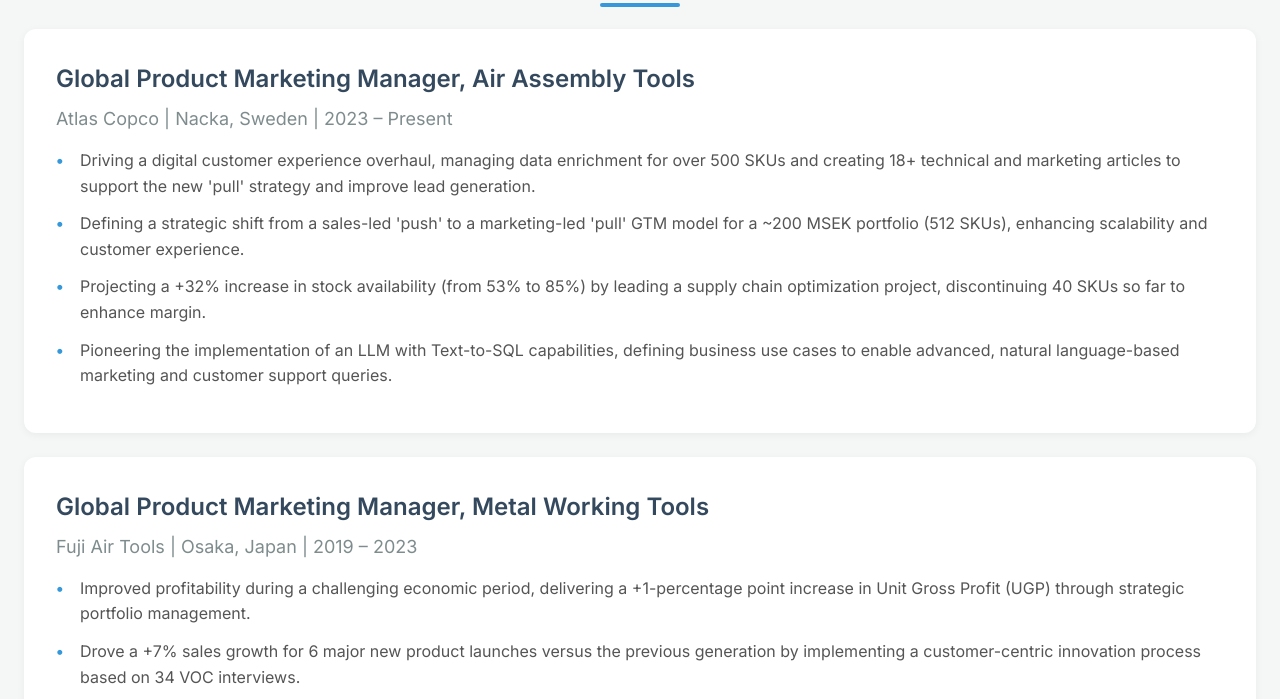
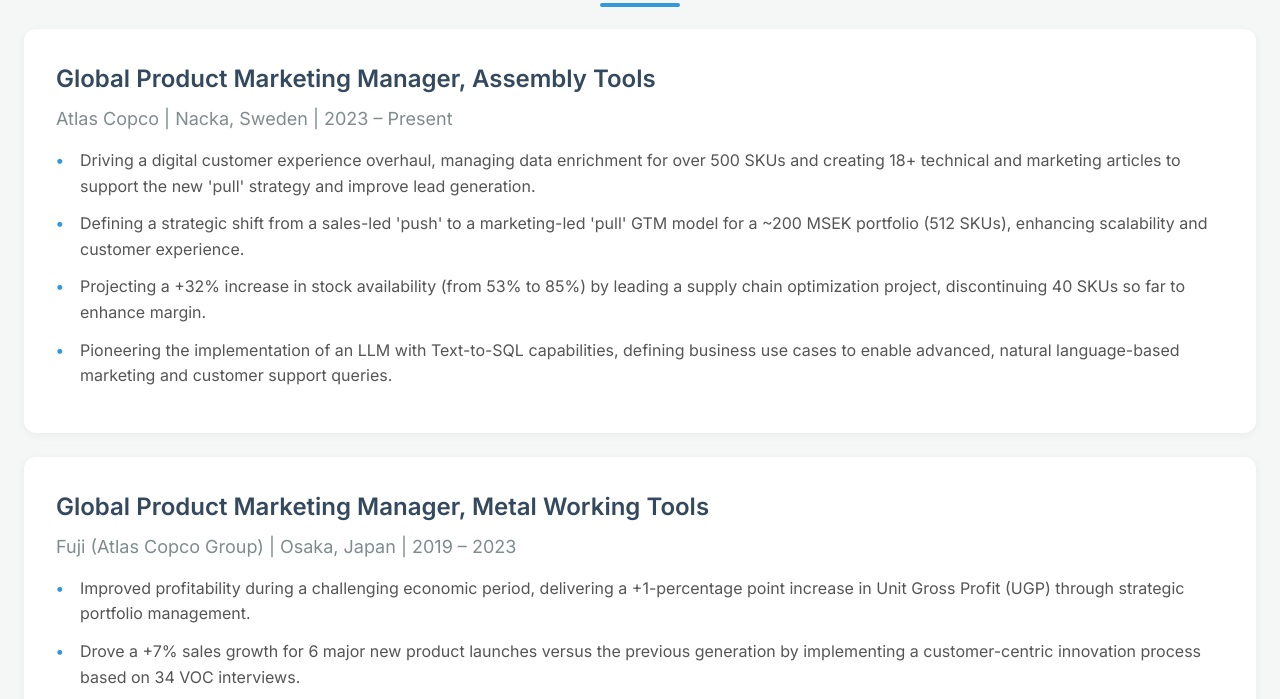
Before and after one commit to ClementBaylion/ResumeGemini, a plain HTML site: page resume.html in a window 1280 px wide. Shown: the part 397-1096 px from the top of the page. Drawn offline with nearby package versions, Linux system fonts and the light colour scheme.

Commit message:
correction costet 2

```diff
--- a/resume.html
+++ b/resume.html
@@ -254,7 +254,7 @@
 
         <!-- Experience 1: Atlas Copco -->
         <div class="experience-card">
-            <h3 class="job-title" data-i18n="jobTitle1">Global Product Marketing Manager, Air Assembly Tools</h3>
+            <h3 class="job-title" data-i18n="jobTitle1">Global Product Marketing Manager, Assembly Tools</h3>
             <p class="company-info" data-i18n="companyInfo1">Atlas Copco | Nacka, Sweden | 2023 – Present</p>
             <ul class="description-list">
                 <li data-i18n="jobDesc1_1">Driving a digital customer experience overhaul, managing data enrichment for over 500 SKUs and creating 18+ technical and marketing articles to support the new 'pull' strategy and improve lead generation.</li>
@@ -267,7 +267,7 @@
         <!-- Experience 2: Fuji Air Tools -->
         <div class="experience-card">
             <h3 class="job-title" data-i18n="jobTitle2">Global Product Marketing Manager, Metal Working Tools</h3>
-            <p class="company-info" data-i18n="companyInfo2">Fuji Air Tools | Osaka, Japan | 2019 – 2023</p>
+            <p class="company-info" data-i18n="companyInfo2">Fuji (Atlas Copco Group) | Osaka, Japan | 2019 – 2023</p>
             <ul class="description-list">
                 <li data-i18n="jobDesc2_1">Improved profitability during a challenging economic period, delivering a +1-percentage point increase in Unit Gross Profit (UGP) through strategic portfolio management.</li>
                 <li data-i18n="jobDesc2_2">Drove a +7% sales growth for 6 major new product launches versus the previous generation by implementing a customer-centric innovation process based on 34 VOC interviews.</li>
@@ -279,7 +279,7 @@
         <!-- Experience 3: Rodcraft -->
         <div class="experience-card">
             <h3 class="job-title" data-i18n="jobTitle3">Global Product Marketing Manager, Vehicle Maintenance Tools</h3>
-            <p class="company-info" data-i18n="companyInfo3">Rodcraft | Germany & France | 2015 – 2019</p>
+            <p class="company-info" data-i18n="companyInfo3">Rodcraft (Atlas Copco Group) | Germany & France | 2015 – 2019</p>
             <ul class="description-list">
                 <li data-i18n="jobDesc3_1">Revitalized brand performance by increasing the Product Vitality Index (sales from new products) from 19% to 35% through the rapid execution of 40 new product launches.</li>
                 <li data-i18n="jobDesc3_2">Achieved a concurrent +2-3% increase in both sales and Unit Gross Profit (UGP) while modernizing the brand's market approach.</li>
@@ -347,20 +347,20 @@
                 marketingManagerResume: "Marketing Manager",
                 connectingInnovationSlogan: "Connecting Innovation to Sales Performance",
                 professionalExperienceTitle: "Professional Experience",
-                jobTitle1: "Global Product Marketing Manager, Air Assembly Tools",
+                jobTitle1: "Global Product Marketing Manager, Assembly Tools",
                 companyInfo1: "Atlas Copco | Nacka, Sweden | 2023 – Present",
                 jobDesc1_1: "Driving a digital customer experience overhaul, managing data enrichment for over 500 SKUs and creating 18+ technical and marketing articles to support the new 'pull' strategy and improve lead generation.",
                 jobDesc1_2: "Defining a strategic shift from a sales-led 'push' to a marketing-led 'pull' GTM model for a ~200 MSEK portfolio (512 SKUs), enhancing scalability and customer experience.",
                 jobDesc1_3: "Projecting a +32% increase in stock availability (from 53% to 85%) by leading a supply chain optimization project, discontinuing 40 SKUs so far to enhance margin.",
                 jobDesc1_4: "Pioneering the implementation of an LLM with Text-to-SQL capabilities, defining business use cases to enable advanced, natural language-based marketing and customer support queries.",
                 jobTitle2: "Global Product Marketing Manager, Metal Working Tools",
-                companyInfo2: "Fuji Air Tools | Osaka, Japan | 2019 – 2023",
+                companyInfo2: "Fuji (Atlas Copco Group) | Osaka, Japan | 2019 – 2023",
                 jobDesc2_1: "Improved profitability during a challenging economic period, delivering a +1-percentage point increase in Unit Gross Profit (UGP) through strategic portfolio management.",
                 jobDesc2_2: "Drove a +7% sales growth for 6 major new product launches versus the previous generation by implementing a customer-centric innovation process based on 34 VOC interviews.",
                 jobDesc2_3: "Enhanced operational efficiency and focus by rationalizing the product catalogue, discontinuing 500 SKUs to improve production throughput and sales channel clarity.",
                 jobDesc2_4: "Successfully implemented a value-selling framework across sales teams in 5 countries, directly contributing to a +6% sales increase in targeted regions.",
                 jobTitle3: "Global Product Marketing Manager, Vehicle Maintenance Tools",
-                companyInfo3: "Rodcraft | Germany & France | 2015 – 2019",
+                companyInfo3: "Rodcraft (Atlas Copco Group) | Germany & France | 2015 – 2019",
                 jobDesc3_1: "Revitalized brand performance by increasing the Product Vitality Index (sales from new products) from 19% to 35% through the rapid execution of 40 new product launches.",
                 jobDesc3_2: "Achieved a concurrent +2-3% increase in both sales and Unit Gross Profit (UGP) while modernizing the brand's market approach.",
                 jobDesc3_3: "Led the brand's digital transformation, managing a €200k project to launch a new e-commerce website, including the implementation of an PIM system and API integration with SAP.",
@@ -395,20 +395,20 @@
                 marketingManagerResume: "Responsable Marketing",
                 connectingInnovationSlogan: "Connecter l'Innovation à la Performance Commerciale",
                 professionalExperienceTitle: "Expérience Professionnelle",
-                jobTitle1: "Chef de Produit Marketing Global, Outils d'Assemblage Pneumatiques",
+                jobTitle1: "Chef de Produit Marketing Global, Outils d'Assemblage",
                 companyInfo1: "Atlas Copco | Nacka, Suède | 2023 – Actuel",
                 jobDesc1_1: "Pilotage d'une refonte de l'expérience client numérique, gestion de l'enrichissement des données pour plus de 500 SKU et création de plus de 18 articles techniques et marketing pour soutenir la nouvelle stratégie de 'pull' et améliorer la génération de leads.",
                 jobDesc1_2: "Définition d'un changement stratégique d'un modèle GTM 'push' axé sur les ventes vers un modèle 'pull' axé sur le marketing pour un portefeuille d'environ 200 MSEK (512 SKU), améliorant l'évolutivité et l'expérience client.",
                 jobDesc1_3: "Projection d'une augmentation de +32% de la disponibilité des stocks (de 53% à 85%) en menant un projet d'optimisation de la chaîne d'approvisionnement, avec l'arrêt de 40 SKU à ce jour pour améliorer la marge.",
                 jobDesc1_4: "Pionnier dans la mise en œuvre d'un LLM avec des capacités Text-to-SQL, définissant des cas d'utilisation métier pour permettre des requêtes marketing et de support client avancées basées sur le langage naturel.",
                 jobTitle2: "Chef de Produit Marketing Global, Outils de Travail du Métal",
-                companyInfo2: "Fuji Air Tools | Osaka, Japon | 2019 – 2023",
+                companyInfo2: "Fuji (Groupe Atlas Copco) | Osaka, Japon | 2019 – 2023",
                 jobDesc2_1: "Amélioration de la rentabilité pendant une période économique difficile, avec une augmentation de +1 point de pourcentage du bénéfice brut unitaire (UGP) grâce à une gestion stratégique du portefeuille.",
                 jobDesc2_2: "Accélération d'une croissance des ventes de +7% pour 6 lancements majeurs de nouveaux produits par rapport à la génération précédente en mettant en œuvre un processus d'innovation centré sur le client basé sur 34 entretiens VOC.",
                 jobDesc2_3: "Amélioration de l'efficacité opérationnelle et de la concentration en rationalisant le catalogue de produits, avec l'arrêt de 500 SKU pour améliorer le débit de production et la clarté du canal de vente.",
                 jobDesc2_4: "Mise en œuvre réussie d'un cadre de vente par la valeur auprès des équipes commerciales dans 5 pays, contribuant directement à une augmentation des ventes de +6% dans les régions ciblées.",
                 jobTitle3: "Chef de Produit Marketing Global, Outils d'Entretien Véhicules",
-                companyInfo3: "Rodcraft | Allemagne & France | 2015 – 2019",
+                companyInfo3: "Rodcraft (Groupe Atlas Copco) | Allemagne & France | 2015 – 2019",
                 jobDesc3_1: "Revitalisation de la performance de la marque en augmentant l'indice de vitalité des produits (ventes de nouveaux produits) de 19% à 35% grâce à l'exécution rapide de 40 lancements de nouveaux produits.",
                 jobDesc3_2: "Obtention d'une augmentation concurrente de +2-3% des ventes et du bénéfice brut unitaire (UGP) tout en modernisant l'approche marché de la marque.",
                 jobDesc3_3: "Direction de la transformation numérique de la marque, gestion d'un projet de 200k€ pour lancer un nouveau site e-commerce, incluant la mise en œuvre d'un système PIM et l'intégration API avec SAP.",
@@ -443,20 +443,20 @@
                 marketingManagerResume: "Marknadschef",
                 connectingInnovationSlogan: "Koppla innovation till försäljningsresultat",
                 professionalExperienceTitle: "Professionell Erfarenhet",
-                jobTitle1: "Global Produktmarknadschef, Luftmonteringsverktyg",
+                jobTitle1: "Global Produktmarknadschef, Monteringsverktyg",
                 companyInfo1: "Atlas Copco | Nacka, Sverige | 2023 – Nuvarande",
                 jobDesc1_1: "Driver en digital kundupplevelseöversyn, hanterar databerikning för över 500 SKU:er och skapar 18+ tekniska och marknadsföringsartiklar för att stödja den nya 'pull'-strategin och förbättra leadgenerering.",
                 jobDesc1_2: "Definierar ett strategiskt skifte från en säljstyrd 'push'- till en marknadsstyrd 'pull'-GTM-modell för en portfölj på ~200 MSEK (512 SKU:er), vilket förbättrar skalbarhet och kundupplevelse.",
                 jobDesc1_3: "Projekterar en +32% ökning i lagertillgänglighet (från 53% till 85%) genom att leda ett projekt för optimering av leveranskedjan, avveckling av 40 SKU:er hittills för att förbättra marginalen.",
                 jobDesc1_4: "Pionjär inom implementering av en LLM med Text-till-SQL-kapacitet, definierar affärsfall för att möjliggöra avancerade, naturligt språkbaserade marknadsförings- och kundsupportfrågor.",
                 jobTitle2: "Global Produktmarknadschef, Metallbearbetningsverktyg",
-                companyInfo2: "Fuji Air Tools | Osaka, Japan | 2019 – 2023",
+                companyInfo2: "Fuji (Atlas Copco Group) | Osaka, Japan | 2019 – 2023",
                 jobDesc2_1: "Förbättrad lönsamhet under en utmanande ekonomisk period, levererar en +1 procentenhetsökning i bruttovinst per enhet (UGP) genom strategisk portföljhantering.",
                 jobDesc2_2: "Drev en +7% försäljningstillväxt för 6 stora nya produktlanseringar jämfört med föregående generation genom att implementera en kundcentrerad innovationsprocess baserad på 34 VOC-intervjuer.",
                 jobDesc2_3: "Förbättrad operativ effektivitet och fokus genom att rationalisera produktkatalogen, avveckla 500 SKU:er för att förbättra produktionsgenomströmning och försäljningskanalens tydlighet.",
                 jobDesc2_4: "Framgångsrikt implementerat ett värdeförsäljningsramverk över säljteam i 5 länder, vilket direkt bidrog till en +6% försäljningstillväxt i riktade regioner.",
                 jobTitle3: "Global Produktmarknadschef, Fordonsunderhållsverktyg",
-                companyInfo3: "Rodcraft | Tyskland & Frankrike | 2015 – 2019",
+                companyInfo3: "Rodcraft (Atlas Copco Group) | Tyskland & Frankrike | 2015 – 2019",
                 jobDesc3_1: "Återupplivade varumärkesprestanda genom att öka produktvitalitetsindex (försäljning från nya produkter) från 19% till 35% genom snabb exekvering av 40 nya produktlanseringar.",
                 jobDesc3_2: "Uppnådde en samtidig +2-3% ökning av både försäljning och bruttovinst per enhet (UGP) samtidigt som varumärkets marknadsstrategi moderniserades.",
                 jobDesc3_3: "Ledde varumärkets digitala transformation, hanterade ett projekt på 200k€ för att lansera en ny e-handelswebbplats, inklusive implementering av ett PIM-system och API-integration med SAP.",
@@ -491,26 +491,26 @@
                 marketingManagerResume: "マーケティングマネージャー",
                 connectingInnovationSlogan: "イノベーションと販売実績をつなぐ",
                 professionalExperienceTitle: "職務経歴",
-                jobTitle1: "グローバルプロダクトマーケティングマネージャー、エアアセンブリツール",
+                jobTitle1: "グローバルプロダクトマーケティングマネージャー、アセンブリツール",
                 companyInfo1: "アトラスコプコ | ナッカ、スウェーデン | 2023年 – 現在",
                 jobDesc1_1: "500以上のSKUのデータエンリッチメントを管理し、新しい「プル」戦略をサポートするための18以上の技術・マーケティング記事を作成し、デジタル顧客体験の全面的な見直しを推進。",
                 jobDesc1_2: "約2億スウェーedenクローナ（512 SKU）のポートフォリオに対して、販売主導の「プッシュ」モデルからマーケティング主導の「プル」GTMモデルへの戦略的転換を定義し、スケーラビリティと顧客体験を向上。",
                 jobDesc1_3: "サプライチェーン最適化プロジェクトを主導し、これまでに40のSKUを廃止してマージンを向上させることで、在庫可用性を53%から85%へと+32%増加させる見込み。",
                 jobDesc1_4: "Text-to-SQL機能を備えたLLMの実装を開拓し、高度な自然言語ベースのマーケティングおよび顧客サポートクエリを可能にするためのビジネスユースケースを定義。",
                 jobTitle2: "グローバルプロダクトマーケティングマネージャー、金属加工ツール",
-                companyInfo2: "富士エアツールズ | 大阪、日本 | 2019年 – 2023年",
+                companyInfo2: "富士 (アトラスコプコグループ) | 大阪、日本 | 2019年 – 2023年",
                 jobDesc2_1: "困難な経済状況下で収益性を改善し、戦略的なポートフォリオ管理を通じて単価総利益（UGP）を+1パーセントポイント増加。",
                 jobDesc2_2: "34件のVOCインタビューに基づく顧客中心のイノベーションプロセスを導入し、6つの主要な新製品発売で前世代比+7%の売上成長を達成。",
                 jobDesc2_3: "製品カタログを合理化し、500のSKUを廃止して生産スループットと販売チャネルの明確性を向上させ、運用効率と集中力を強化。",
                 jobDesc2_4: "5か国の営業チームに価値販売フレームワークを成功裏に導入し、対象地域で+6%の売上増加に直接貢献。",
                 jobTitle3: "グローバルプロダクトマーケティングマネージャー、車両整備ツール",
-                companyInfo3: "ロッドクラフト | ドイツ＆フランス | 2015年 – 2019年",
+                companyInfo3: "ロッドクラフト (アトラスコプコグループ) | ドイツ＆フランス | 2015年 – 2019年",
                 jobDesc3_1: "40の新製品の迅速な発売により、製品バイタリティ指数（新製品からの売上）を19%から35%に増加させ、ブランドのパフォーマンスを活性化。",
                 jobDesc3_2: "ブランドの市場アプローチを近代化しながら、売上と単価総利益（UGP）の両方で同時に+2-3%の増加を達成。",
                 jobDesc3_3: "PIMシステムの実装やSAPとのAPI連携を含む、20万ユーロのプロジェクトを管理してブランドのデジタルトランスフォーメーションを主導し、新しいeコマースウェブサイトを立ち上げ。",
                 jobDesc3_4: "6つのグローバル地域からのニーズを統合して戦略的製品計画（SPP）を定義・実行し、より焦点を絞った効果的な製品ロードマップを実現。",
                 jobTitle4: "プロジェクトリーダー、新製品開発",
-                companyInfo4: "シカゴニューマチック（アトラスコプコグループ） | ナント、フランス | 2010年 – 2015年",
+                companyInfo4: "シカゴニューマチック (アトラスコプコグループ) | ナント、フランス | 2010年 – 2015年",
                 jobDesc4_1: "年間約15件の重要度の高い調達製品開発プロジェクトを成功裏に管理。",
                 jobDesc4_2: "マーケティング、財務、物流、購買の各部門間の横断的な調整を主導し、製品のタイムリーな発売を保証。",
                 jobDesc4_3: "34人の営業担当者に技術研修を提供し、顧客交渉における営業チームの効果性を向上。",
```
Also changed, not shown: index.html (+10 -10 lines).
